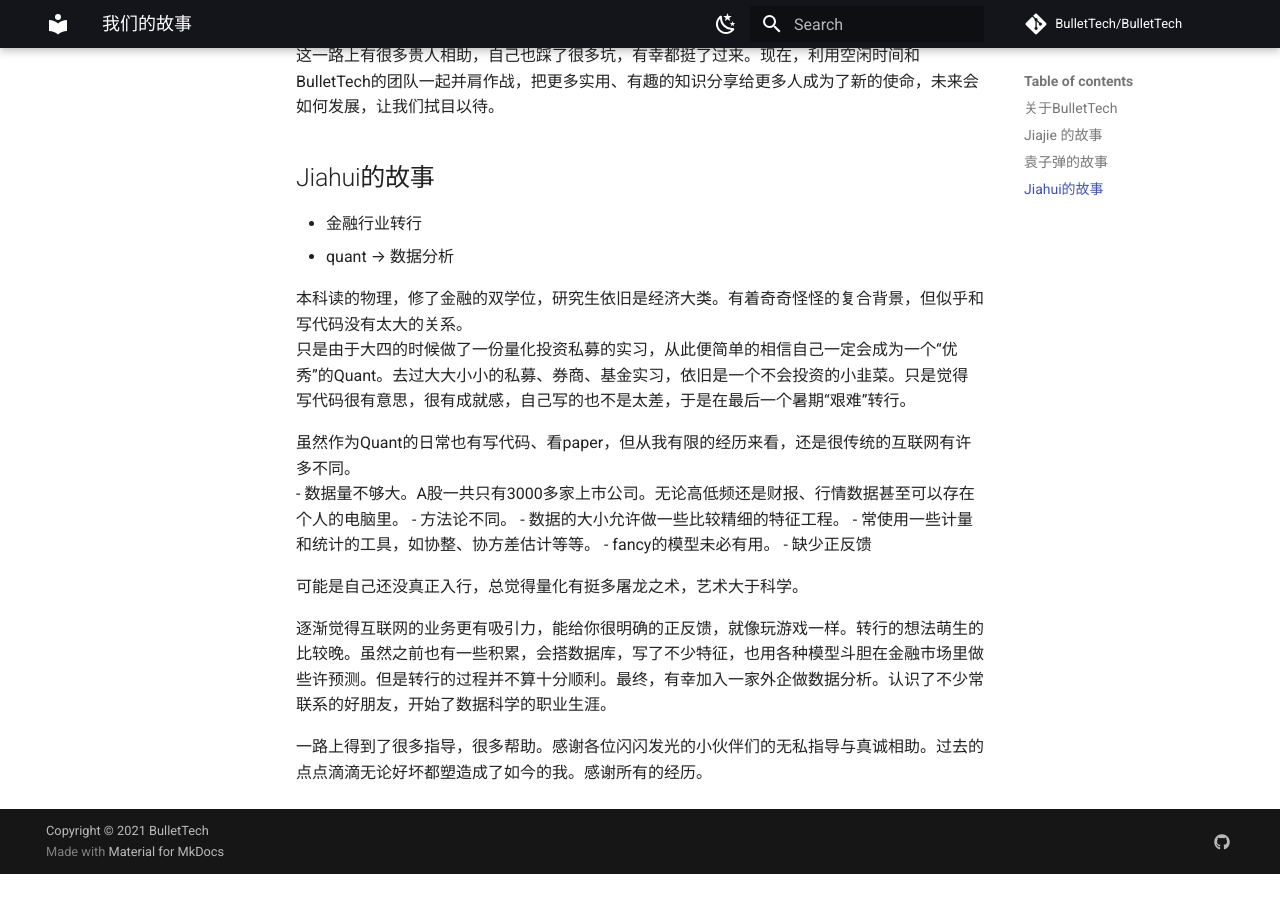
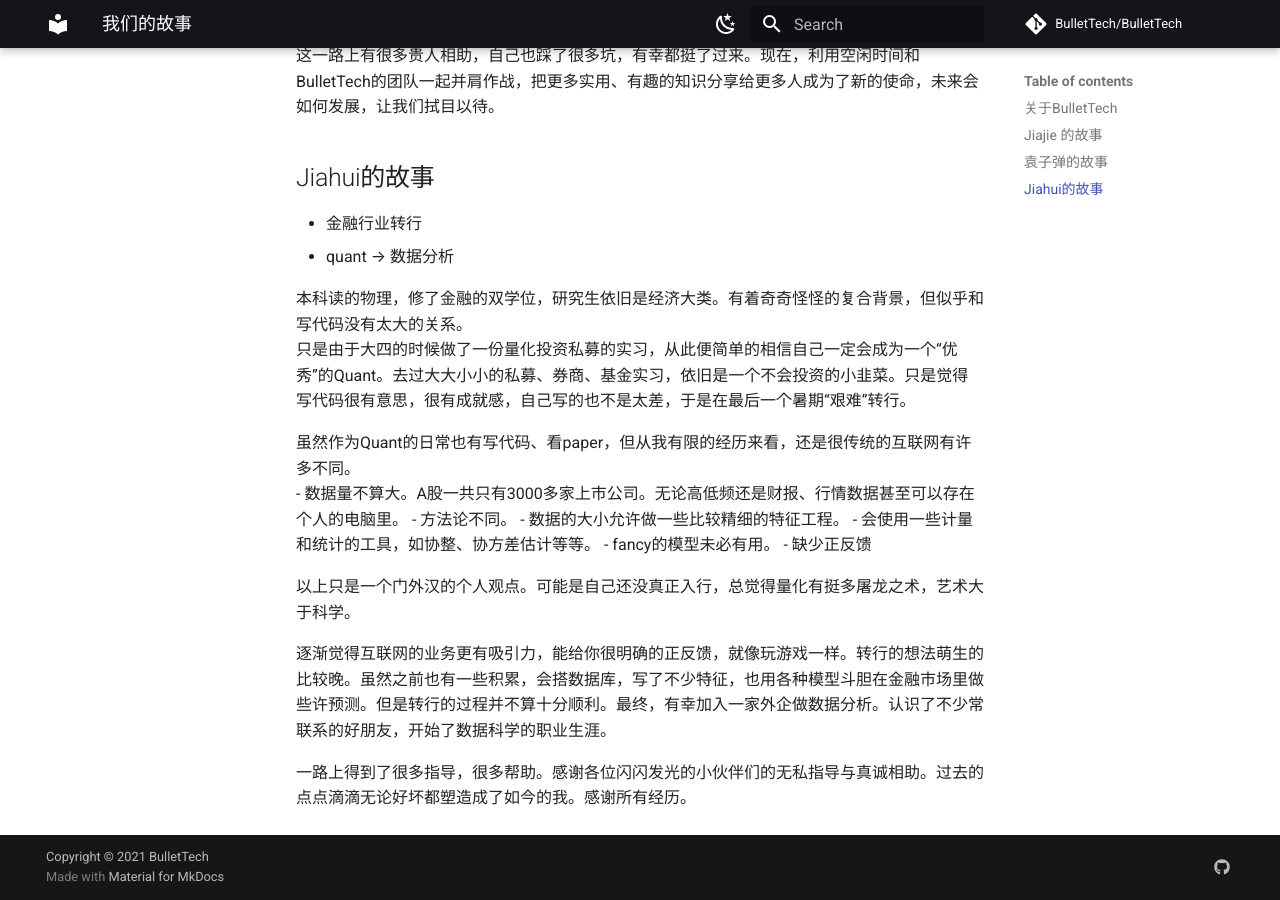
Before and after one commit to BulletTech/BulletTech, an MkDocs documentation site: the page built from docs/our_story.md, in a window 1280 px wide and 900 px high, scrolled down 1958 px. Built offline with MkDocs 1.6.1 and Material for MkDocs 9.7.7, drawn with Linux system fonts in a browser that asks for light colours; comment, search, counter and statistics services are not loaded; before the commit the page ends 2832 px from its top, so only the background shows below that.

Commit message:
Update our_story.md

```diff
--- a/docs/our_story.md
+++ b/docs/our_story.md
@@ -49,15 +49,15 @@
 
 
 虽然作为Quant的日常也有写代码、看paper，但从我有限的经历来看，还是很传统的互联网有许多不同。
-- 数据量不够大。A股一共只有3000多家上市公司。无论高低频还是财报、行情数据甚至可以存在个人的电脑里。
+- 数据量不算大。A股一共只有3000多家上市公司。无论高低频还是财报、行情数据甚至可以存在个人的电脑里。
 - 方法论不同。
   - 数据的大小允许做一些比较精细的特征工程。
-  - 常使用一些计量和统计的工具，如协整、协方差估计等等。
+  - 会使用一些计量和统计的工具，如协整、协方差估计等等。
   - fancy的模型未必有用。
 - 缺少正反馈
 
-可能是自己还没真正入行，总觉得量化有挺多屠龙之术，艺术大于科学。
+以上只是一个门外汉的个人观点。可能是自己还没真正入行，总觉得量化有挺多屠龙之术，艺术大于科学。
 
 逐渐觉得互联网的业务更有吸引力，能给你很明确的正反馈，就像玩游戏一样。转行的想法萌生的比较晚。虽然之前也有一些积累，会搭数据库，写了不少特征，也用各种模型斗胆在金融市场里做些许预测。但是转行的过程并不算十分顺利。最终，有幸加入一家外企做数据分析。认识了不少常联系的好朋友，开始了数据科学的职业生涯。
 
-一路上得到了很多指导，很多帮助。感谢各位闪闪发光的小伙伴们的无私指导与真诚相助。过去的点点滴滴无论好坏都塑造成了如今的我。感谢所有的经历。
+一路上得到了很多指导，很多帮助。感谢各位闪闪发光的小伙伴们的无私指导与真诚相助。过去的点点滴滴无论好坏都塑造成了如今的我。感谢所有经历。
```
